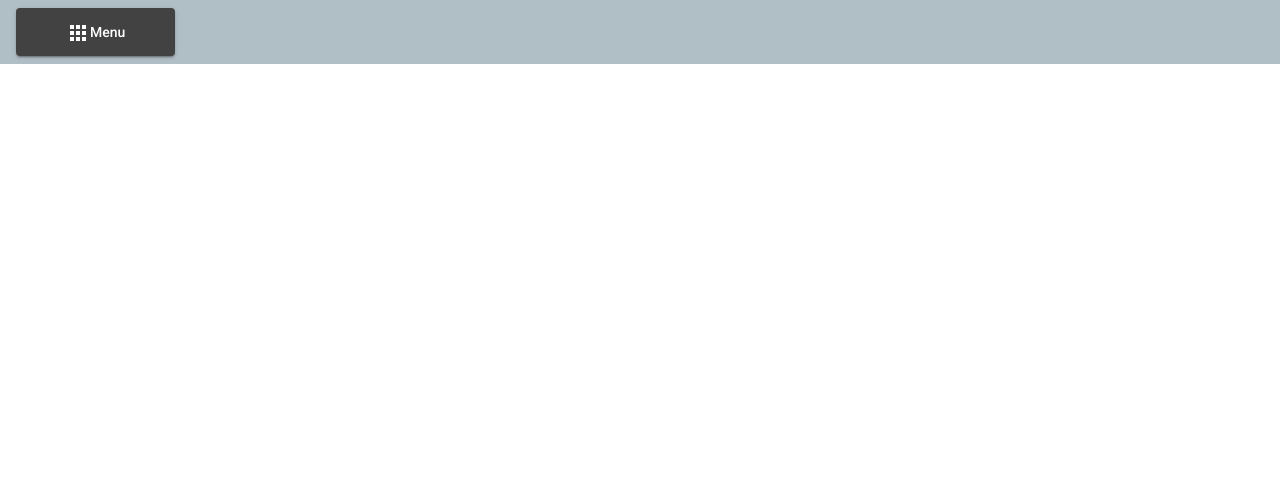
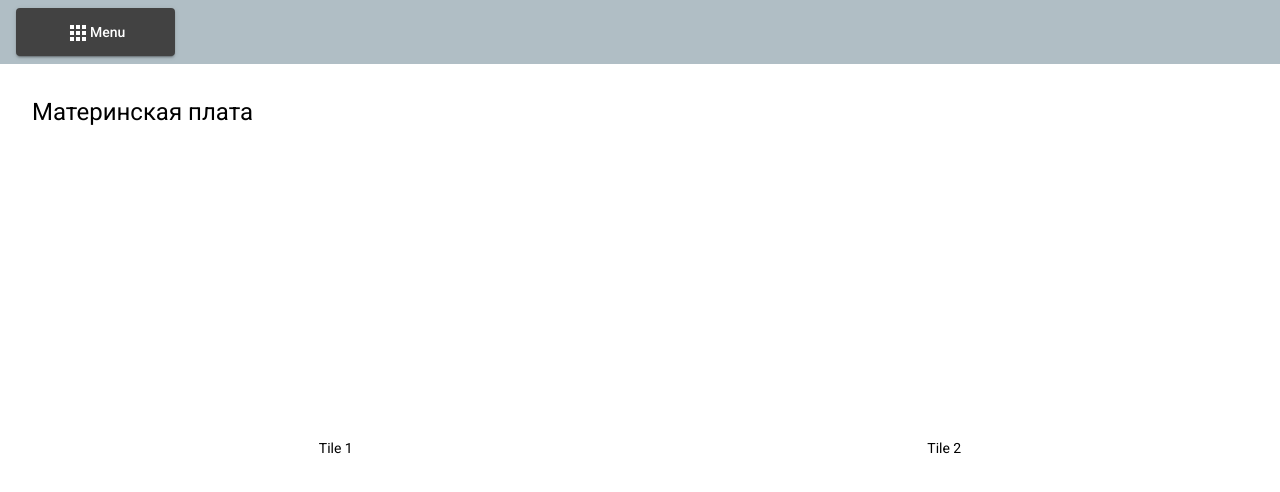
Before and after one commit to sanddwich/pcConfig, an Angular app: page /main in a window 1280 px wide. Shown: the top 492 px of the page. Built offline with nearby package versions, Linux system fonts and the light colour scheme.

Commit message:
19-06-2020_1

```diff
--- a/src/app/layouts/main-layout/main-layout.component.html
+++ b/src/app/layouts/main-layout/main-layout.component.html
@@ -17,6 +17,10 @@
         <mat-icon mat-list-icon>sim_card</mat-icon>
         <span mat-line>HDD</span>
       </mat-list-item>
+      <mat-list-item>
+        <mat-icon mat-list-icon>toys</mat-icon>
+        <span mat-line>Cooler</span>
+      </mat-list-item>
     </mat-nav-list>
   </mat-sidenav>
   <mat-sidenav-content>
--- a/src/app/layouts/main-layout/main-layout.component.scss
+++ b/src/app/layouts/main-layout/main-layout.component.scss
@@ -15,18 +15,25 @@
   background-color: whitesmoke;
   color: #212121;
 
-  mat-list-item, a {
-    color: black
+  mat-list-item {
+    padding: 1rem 0;
+    color: #212121;
+
+    &:hover {
+      background-color: rgb(231, 229, 229);
+    }
   }
+
+  // mat-divider{
+  //   background-color: #212121;
+  // }
 }
 
-mat-sidenav-contant {
-  padding: 20px;
-}
+// mat-sidenav-contant {
+//   padding: 20px;
+// }
 
 mat-sidenav {
-  padding: 20px;
-  background-color: white;
   min-width: 15%;
   max-width: 20%;
   box-shadow: 5px 0 5px -5px #212121;
@@ -35,3 +42,8 @@ mat-sidenav {
 button {
   padding: 5px 50px;
 }
+
+// cdk-virtual-scroll-viewport{
+//   height: 100%;
+//   background-color: grey;
+// }
--- a/src/app/pages/main/main.component.html
+++ b/src/app/pages/main/main.component.html
@@ -1 +1,12 @@
-<h1>Main page</h1>
+<div class="container">
+  <h1>{{ title }}</h1>
+
+
+
+  <mat-grid-list cols="2">
+    <mat-grid-tile>Tile 1</mat-grid-tile>
+    <mat-grid-tile>Tile 2</mat-grid-tile>
+    <mat-grid-tile>Tile 3</mat-grid-tile>
+    <mat-grid-tile>Tile 4</mat-grid-tile>
+  </mat-grid-list>
+</div>
--- a/src/app/pages/main/main.component.scss
+++ b/src/app/pages/main/main.component.scss
@@ -0,0 +1,4 @@
+.container{
+  color:black;
+  padding: 2rem;
+}
--- a/src/app/pages/main/main.component.ts
+++ b/src/app/pages/main/main.component.ts
@@ -7,6 +7,8 @@ import { Component, OnInit } from '@angular/core';
 })
 export class MainComponent implements OnInit {
 
+  title: string = 'Материнская плата'
+
   constructor() { }
 
   ngOnInit(): void {
```
Also changed, not shown: src/app/modules/shared/shared.module.ts (+7 -0 lines).
